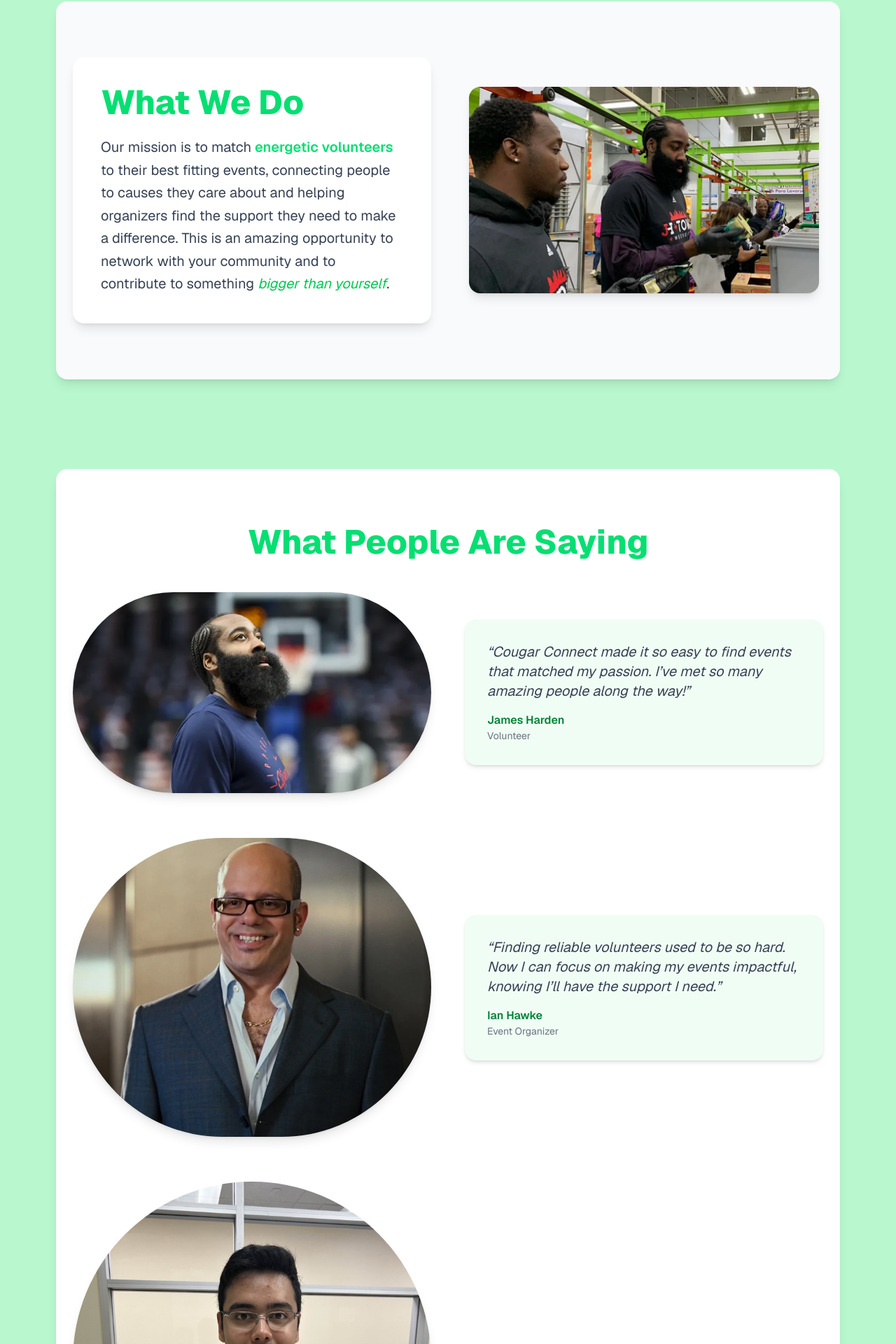
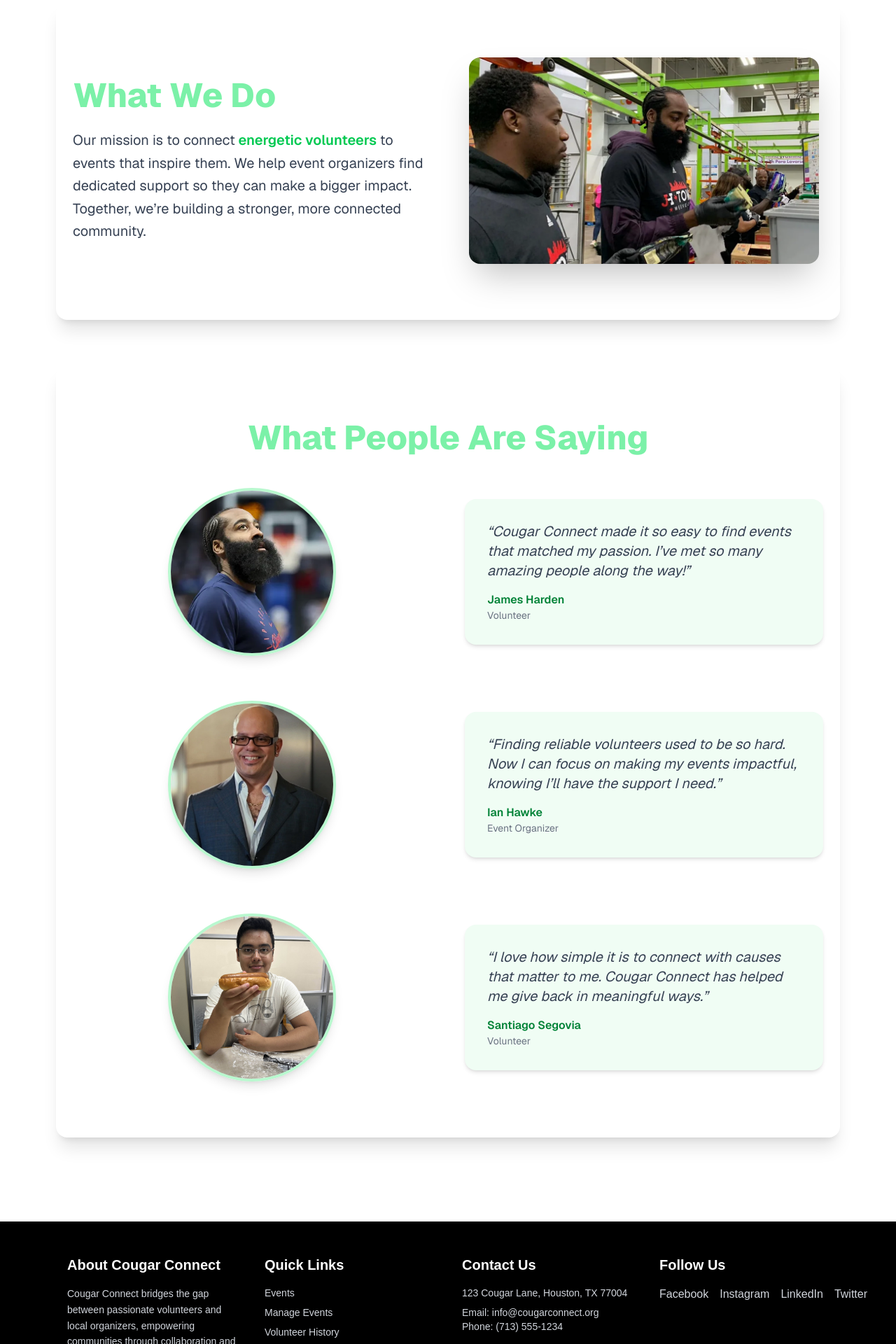
Before and after one commit to Colep39/4353-Project, a Next.js app in the folder frontend/: page / in a window 1280 px wide. Shown: the part 878-2798 px from the top of the page at 70% size. Built offline with nearby package versions, Linux system fonts and the light colour scheme; no server answers.

Commit message:
homepage updated, profile page now has a space background, navbar ui updated

```diff
--- a/frontend/src/app/components/navbar/Navbar.jsx
+++ b/frontend/src/app/components/navbar/Navbar.jsx
@@ -61,7 +61,7 @@
   };
 
   return (
-    <nav className="bg-black text-white shadow-md w-full">
+    <nav className="bg-black text-white shadow-md w-full z-[200] relative">
       <div className="w-full px-[10px]">
         <div className="flex items-center justify-between h-16 w-full">
           {/* Left side */}
@@ -109,15 +109,16 @@
             <ul className="flex flex-wrap gap-x-6 justify-start flex-grow">
               {visibleLinks.map((link) => (
                 <li key={link.href}>
-                  <Link
-                    href={link.href}
-                    className={`relative
-                      after:absolute after:left-0 after:bottom-[-4px] after:h-[2px] after:w-0 after:bg-green-200 after:transition-all after:duration-300
-                      hover:after:w-full transition-colors duration-300
-                      ${pathname === link.href ? "text-green-200 font-semibold after:w-full" : ""}`}
-                  >
-                    {link.name}
-                  </Link>
+                <Link
+                  href={link.href}
+                  className={`relative px-3 py-1 rounded-lg transition-all duration-300
+                    ${pathname === link.href
+                      ? "bg-green-500/40 text-green-100  scale-105"
+                      : "hover:bg-green-400/30 hover:text-green-100 "}`
+                  }
+                >
+                  {link.name}
+                </Link>
                 </li>
               ))}
             </ul>
@@ -164,7 +165,8 @@
                 <img
                   src={user.avatar}
                   alt={user?.fullName}
-                  className="w-8 h-8 rounded-full object-cover flex-shrink-0"
+                  className="w-8 h-8 rounded-full object-cover flex-shrink-0 cursor-pointer
+                  transform transition-transform duration-300 hover:scale-110"
                 />
               )}
 
--- a/frontend/src/app/components/profile/VolunteerProfile.jsx
+++ b/frontend/src/app/components/profile/VolunteerProfile.jsx
@@ -1,7 +1,8 @@
 "use client";
 import Image from "next/image";
-import { useState, useEffect } from 'react';
-import Loading from '../loading/Loading';
+import { useState, useEffect } from "react";
+import Loading from "../loading/Loading";
+import { createPortal } from "react-dom";
 
 export default function VolunteerProfile() {
   const [user, setUser] = useState(null);
@@ -22,8 +23,7 @@
     e.preventDefault();
     // put request to update the profile
     closeModal();
-
-  }
+  };
 
   return (
     <>
@@ -32,20 +32,26 @@
           <Loading />
         </div>
       ) : (
-        <div className="bg-white p-8 rounded-2xl shadow-lg max-w-4xl mx-auto mt-10 relative">
+        <div
+          className="min-h-[calc(100vh-4rem)] flex justify-center bg-cover bg-center bg-no-repeat p-6"
+          style={{ backgroundImage: "url('/profile_background.jpg')" }}
+        >
+          {/* Background overlay */}
+          <div className="absolute inset-0 bg-black/40"></div>
+
+          {/* Profile content card */}
+          <div className="relative z-10 bg-white/85 backdrop-blur-md p-6 rounded-2xl shadow-2xl max-w-3xl w-full my-10 animate-fadeIn self-start">
             {/* Header with photo + name */}
-          <div className="flex items-center gap-6 border-b pb-6 mb-6">
+            <div className="flex items-center gap-5 border-b pb-5 mb-5">
               <Image
                 src={user.profilePhoto}
-              alt={`${user.name}`}
-              width={120}
-              height={120}
+                alt={user.name}
+                width={96}
+                height={96}
                 className="rounded-full object-cover border-4 border-green-200"
               />
               <div>
-              <h1 className="text-3xl font-bold text-gray-800">
-                {user.name}
-              </h1>
+                <h1 className="text-2xl font-bold text-gray-800">{user.name}</h1>
                 <p className="text-gray-500">{user.role}</p>
               </div>
             </div>
@@ -77,7 +83,9 @@
             {/* Skills and Availability */}
             <div className="grid grid-cols-1 md:grid-cols-2 gap-6">
               <div>
-              <h2 className="text-lg font-semibold text-green-600 mb-2">Skills</h2>
+                <h2 className="text-lg font-semibold text-green-600 mb-2">
+                  Skills
+                </h2>
                 {user.skills.length > 0 ? (
                   <ul className="list-disc list-inside text-gray-700">
                     {user.skills.map((skill, idx) => (
@@ -114,10 +122,11 @@
                 Edit Profile
               </button>
             </div>
+          </div>
 
-          {/* Edit Profile Modal */}
-          {profileModalOpen && (
-            <div className="fixed inset-0 flex items-center justify-center bg-white/60 backdrop-blur-sm z-50">
+          {profileModalOpen &&
+            createPortal(
+              <div className="fixed top-[4rem] left-0 right-0 bottom-0 z-[150] flex items-center justify-center bg-black/40 backdrop-blur-sm">
                 <div className="bg-white rounded-2xl shadow-2xl p-6 w-[90%] max-w-3xl max-h-[90vh] overflow-y-auto relative">
                   <h2 className="text-2xl font-semibold mb-4 text-gray-800">
                     Edit Profile
@@ -150,7 +159,7 @@
                       />
                     </div>
 
-                  {/* Address 2 (Optional) */}
+                    {/* Address 2 */}
                     <div>
                       <label className="block text-sm font-medium text-gray-700 mb-1">
                         Address 2
@@ -242,7 +251,7 @@
                       />
                     </div>
 
-                  {/* Profile Photo (Optional) */}
+                    {/* Profile Photo */}
                     <div>
                       <label className="block text-sm font-medium text-gray-700 mb-1">
                         Profile Photo URL
@@ -255,7 +264,7 @@
                       />
                     </div>
 
-                  {/* Role (Read-only, not modifiable) */}
+                    {/* Role */}
                     <div>
                       <label className="block text-sm font-medium text-gray-700 mb-1">
                         Role
@@ -287,7 +296,8 @@
                     </div>
                   </form>
                 </div>
-            </div>
+              </div>,
+              document.body
             )}
         </div>
       )}
--- a/frontend/src/app/layout.js
+++ b/frontend/src/app/layout.js
@@ -23,7 +23,7 @@
   return (
     <html lang="en">
       <body
-        className={`${geistSans.variable} ${geistMono.variable} antialiased bg-green-200 min-h-screen`}
+        className={`${geistSans.variable} ${geistMono.variable} antialiased bg-white-200 min-h-screen`}
       >
         <AuthProvider><Navbar /></AuthProvider>
         {children}
--- a/frontend/src/app/page.js
+++ b/frontend/src/app/page.js
@@ -28,9 +28,6 @@
 export default function Home() {
   return (
     <>
-
-
-      {/* Top section */}
       {/* Hero Section */}
       <div
         className="relative w-full"
@@ -45,27 +42,26 @@
           className="object-cover"
         />
 
-        {/* Dark overlay to dim the background */}
+        {/* Dark overlay */}
         <div className="absolute inset-0 bg-black/50"></div>
 
-        {/* Hero content on top of background */}
-        <div className="relative z-10 flex flex-col items-center justify-center h-full text-center space-y-6">
-          <h1 className="text-white text-4xl md:text-6xl font-bold">
+        {/* Hero Content */}
+        <div className="relative z-10 flex flex-col items-center justify-center h-full text-center space-y-6 px-4">
+          <h1 className="text-white text-4xl md:text-6xl font-extrabold drop-shadow-lg">
             Welcome to Cougar Connect
           </h1>
-          <p className="text-white text-2xl md:text-3xl font-bold max-w-3xl">
-            We network volunteers and event organizers to transform our great community
+          <p className="text-white text-xl md:text-2xl max-w-3xl font-medium drop-shadow-md">
+            We connect volunteers and event organizers to transform our community — one cause at a time.
           </p>
 
-          {/* Example buttons */}
-          <div className="flex space-x-4">
+          <div className="flex space-x-4 mt-4">
             <Link href="/register">
-              <button className="px-6 py-3 bg-green-500 text-white rounded-lg hover:bg-green-600 transition cursor-pointer">
+              <button className="px-6 py-3 bg-green-500 text-white rounded-lg hover:bg-green-600 transition transform hover:scale-105 cursor-pointer">
                 Join Now
               </button>
             </Link>
             <Link href="/aboutUs">
-              <button className="px-6 py-3 bg-white text-black rounded-lg hover:bg-gray-200 transition cursor-pointer">
+              <button className="px-6 py-3 bg-white text-black rounded-lg hover:bg-gray-100 transition transform hover:scale-105 cursor-pointer">
                 Learn More
               </button>
             </Link>
@@ -73,49 +69,41 @@
         </div>
       </div>
 
+      {/* Main Content */}
+      <main className="font-sans grid items-center justify-items-center p-8 pb-0 gap-16 sm:p-20 bg-white">
 
-      <div className="font-sans grid items-center justify-items-center p-8 pb-20 gap-16 sm:p-20">
-        {/* What we do */}
-        <section className="w-full bg-gray-50 py-20 rounded-2xl shadow-lg">
+        {/* What We Do Section */}
+        <section className="w-full bg-white py-20 rounded-2xl shadow-xl">
           <div className="max-w-6xl mx-auto grid grid-cols-1 md:grid-cols-2 gap-12 items-center px-6">
-
-
-            <div className="bg-white rounded-2xl shadow-lg p-10 text-center md:text-left">
-              <h2 className="text-4xl md:text-5xl font-extrabold mb-6 text-green-400">
+            <div className="order-2 md:order-1 text-center md:text-left space-y-6">
+              <h2 className="text-4xl md:text-5xl font-extrabold text-green-300">
                 What We Do
               </h2>
               <p className="text-lg md:text-xl text-gray-700 leading-relaxed">
-                Our mission is to match
-                <span className="font-semibold text-green-400"> energetic volunteers </span>
-                to their best fitting events, connecting people to causes they care about and helping organizers
-                find the support they need to make a difference. This is an amazing opportunity to network with
-                your community and to contribute to something
-                <span className="italic text-green-500"> bigger than yourself</span>.
+                Our mission is to connect
+                <span className="font-semibold text-green-500"> energetic volunteers </span>
+                to events that inspire them. We help event organizers find
+                dedicated support so they can make a bigger impact. Together, we’re
+                building a stronger, more connected community.
               </p>
             </div>
 
-            <div className="flex items-center justify-center">
+            <div className="order-1 md:order-2 flex items-center justify-center">
               <Image
                 src="/images/harden-volunteering.webp"
-                alt="volunteer photo"
+                alt="volunteering"
                 width={500}
                 height={500}
-                className="rounded-2xl shadow-lg object-cover"
+                className="rounded-2xl shadow-2xl object-cover"
               />
             </div>
           </div>
         </section>
 
-
-        {/* Incentives to join */}
-        <div className="max-w-3xl text-center">
-
-        </div>
-
-        {/* Reviews */}
-        <section className="w-full bg-white py-20 rounded-2xl shadow-lg">
+        {/* Reviews Section */}
+        <section className="w-full bg-white py-20 rounded-2xl shadow-xl">
           <div className="max-w-6xl mx-auto px-6 space-y-16">
-            <h2 className="text-4xl md:text-5xl font-extrabold text-center mb-12 text-green-400">
+            <h2 className="text-4xl md:text-5xl font-extrabold text-center mb-12 text-green-300">
               What People Are Saying
             </h2>
 
@@ -128,39 +116,78 @@
               >
                 {/* Image */}
                 <div className="flex justify-center">
-                  <Image
-                    src={review.image}
-                    alt={review.name}
-                    width={300}
-                    height={300}
-                    className="rounded-full shadow-lg object-cover h-auto w-auto"
-                  />
+                  <div className="w-60 h-60 rounded-full overflow-hidden shadow-lg border-4 border-green-200">
+                    <Image
+                      src={review.image}
+                      alt={review.name}
+                      width={240}
+                      height={240}
+                      className="object-cover w-full h-full"
+                    />
+                  </div>
                 </div>
 
-                {/* Quote bubble */}
+                {/* Quote */}
                 <div className="bg-green-50 rounded-2xl shadow-md p-8 relative">
                   <p className="text-lg md:text-xl text-gray-700 italic mb-4">
                     “{review.quote}”
                   </p>
-                  <div className="font-semibold text-green-700">
-                    {review.name}
-                  </div>
+                  <div className="font-semibold text-green-700">{review.name}</div>
                   <div className="text-gray-500 text-sm">{review.role}</div>
                 </div>
               </div>
             ))}
           </div>
         </section>
-        {/* Footer */}
-        <footer className="w-full text-center text-gray-500">
-          &copy; {new Date().getFullYear()} Cougar Connect. All rights reserved.
+      </main>
+
+      {/* Footer */}
+      <footer className="bg-black text-gray-300 py-12 mt-10">
+        <div className="max-w-6xl mx-auto grid grid-cols-1 md:grid-cols-4 gap-10 px-8">
+          {/* About */}
           <div>
+            <h3 className="text-white text-xl font-semibold mb-4">About Cougar Connect</h3>
+            <p className="text-sm leading-relaxed">
+              Cougar Connect bridges the gap between passionate volunteers and local organizers,
+              empowering communities through collaboration and shared purpose.
+            </p>
+          </div>
 
+          {/* Quick Links */}
+          <div>
+            <h3 className="text-white text-xl font-semibold mb-4">Quick Links</h3>
+            <ul className="space-y-2 text-sm">
+              <li><Link href="/events" className="hover:text-green-400 transition">Events</Link></li>
+              <li><Link href="/eventManagement" className="hover:text-green-400 transition">Manage Events</Link></li>
+              <li><Link href="/volunteerHistory" className="hover:text-green-400 transition">Volunteer History</Link></li>
+              <li><Link href="/aboutUs" className="hover:text-green-400 transition">About Us</Link></li>
+            </ul>
+          </div>
 
+          {/* Contact */}
+          <div>
+            <h3 className="text-white text-xl font-semibold mb-4">Contact Us</h3>
+            <p className="text-sm">123 Cougar Lane, Houston, TX 77004</p>
+            <p className="text-sm mt-2">Email: info@cougarconnect.org</p>
+            <p className="text-sm">Phone: (713) 555-1234</p>
           </div>
-        </footer>
-      </div>
 
+          {/* Socials */}
+          <div>
+            <h3 className="text-white text-xl font-semibold mb-4">Follow Us</h3>
+            <div className="flex space-x-4">
+              <a href="#" className="hover:text-green-400 transition">Facebook</a>
+              <a href="#" className="hover:text-green-400 transition">Instagram</a>
+              <a href="#" className="hover:text-green-400 transition">LinkedIn</a>
+              <a href="#" className="hover:text-green-400 transition">Twitter</a>
+            </div>
+          </div>
+        </div>
+
+        <div className="mt-10 border-t border-gray-700 text-center pt-6 text-sm text-gray-500">
+          © {new Date().getFullYear()} Cougar Connect. All rights reserved.
+        </div>
+      </footer>
     </>
   );
 }
```
Also changed, not shown: 1 other file (tests, documents, lock files or other folders). Lines whose indentation alone changed are shown as unchanged.
